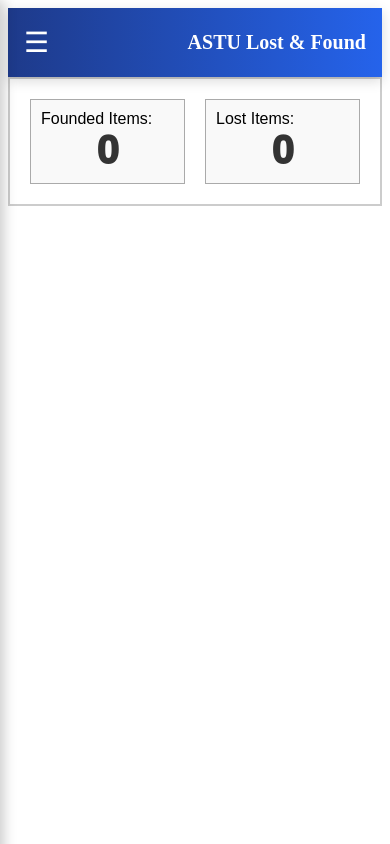
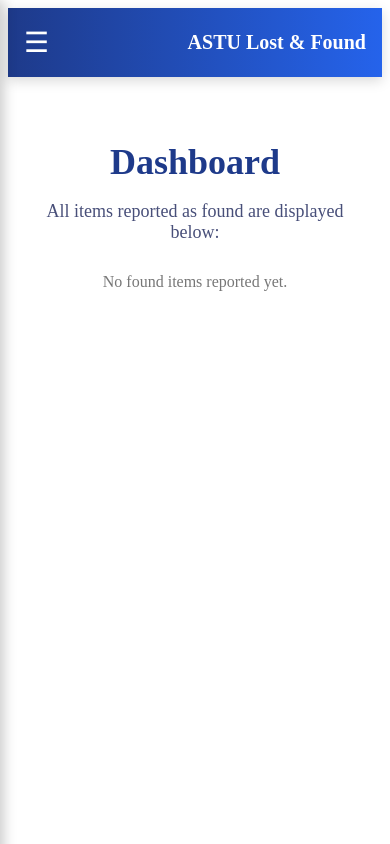
Before and after one commit to babaty73/lost-and-found, a React (Vite) app: page /dashboard in a window 390 px wide. Built offline with nearby package versions, Linux system fonts and the light colour scheme.

Commit message:
Add Dashboard page with responsive layout to display found items

```diff
--- a/src/components/ItemCard.jsx
+++ b/src/components/ItemCard.jsx
@@ -9,8 +9,7 @@ function ItemCard({ item }) {
       }}
     >
       <h3>{item.name}</h3>
-      <p><strong>Category:</strong> {item.category}</p>
-      <p><strong>Location:</strong> {item.location}</p>
+      <p><strong>Founded:</strong> {item.location}</p>
       <p><strong>Date:</strong> {item.date}</p>
 
       {item.image && (
--- a/src/pages/Dashboard.css
+++ b/src/pages/Dashboard.css
@@ -1,22 +1,36 @@
 .dashboard-container {
-  display: flex;
-  border: 2px solid #ccc;
+  padding: 40px 20px;
+  max-width: 1200px;
+  margin: 0 auto;
+  text-align: center;
+}
+
+.dashboard-container h1 {
+  font-size: 36px;
+  color: #1e3a8a;
+  margin-bottom: 10px;
+}
+
+.dashboard-subtitle {
+  font-size: 18px;
+  color: #484f79;
+  margin-bottom: 30px;
+}
+
+.no-items {
+  font-size: 16px;
+  color: #777;
+}
+
+.cards-container {
+  display: grid;
+  grid-template-columns: repeat(auto-fill, minmax(250px, 1fr));
   gap: 20px;
-  padding: 20px;
+  justify-items: center;
 }
- .dashboard-section {
-    flex: 1;
-  font-family: Arial, Helvetica, sans-serif;
-  border: 1px solid #aaa;
-  padding: 10px;
-  background-color: #f9f9f9;
+
+/* Optional: Add hover effect for each card */
+.cards-container > div:hover {
+  transform: translateY(-5px);
+  transition: 0.3s;
 }
-.dashboard-section .Numbers {
-  font-size: 24px;
-  display: flex;
-  justify-content: center;
-  align-items: center;
-  font-weight:960;
-  font-size: 40px;
-  color: #333;
-}
--- a/src/pages/Dashboard.jsx
+++ b/src/pages/Dashboard.jsx
@@ -1,20 +1,24 @@
+import ItemCard from "../components/ItemCard";
 import "./Dashboard.css";
-function Dashboard() {
+
+function Dashboard({ foundItems }) {
   return (
-    <div  className="dashboard-container">
-      <div className="dashboard-section">
-        Founded Items:<br></br>
-      <div className="Numbers">
-        0
-      </div>
-      </div>
-       <div className="dashboard-section">
-        Lost Items:<br></br>
-      <div className="Numbers">
-        0
-      </div>
-      </div>
-      </div>
+    <div className="dashboard-container">
+      <h1>Dashboard</h1>
+      <p className="dashboard-subtitle">
+        All items reported as found are displayed below:
+      </p>
+
+      {foundItems.length === 0 ? (
+        <p className="no-items">No found items reported yet.</p>
+      ) : (
+        <div className="cards-container">
+          {foundItems.map((item, index) => (
+            <ItemCard key={index} item={item} />
+          ))}
+        </div>
+      )}
+    </div>
   );
 }
 
```
